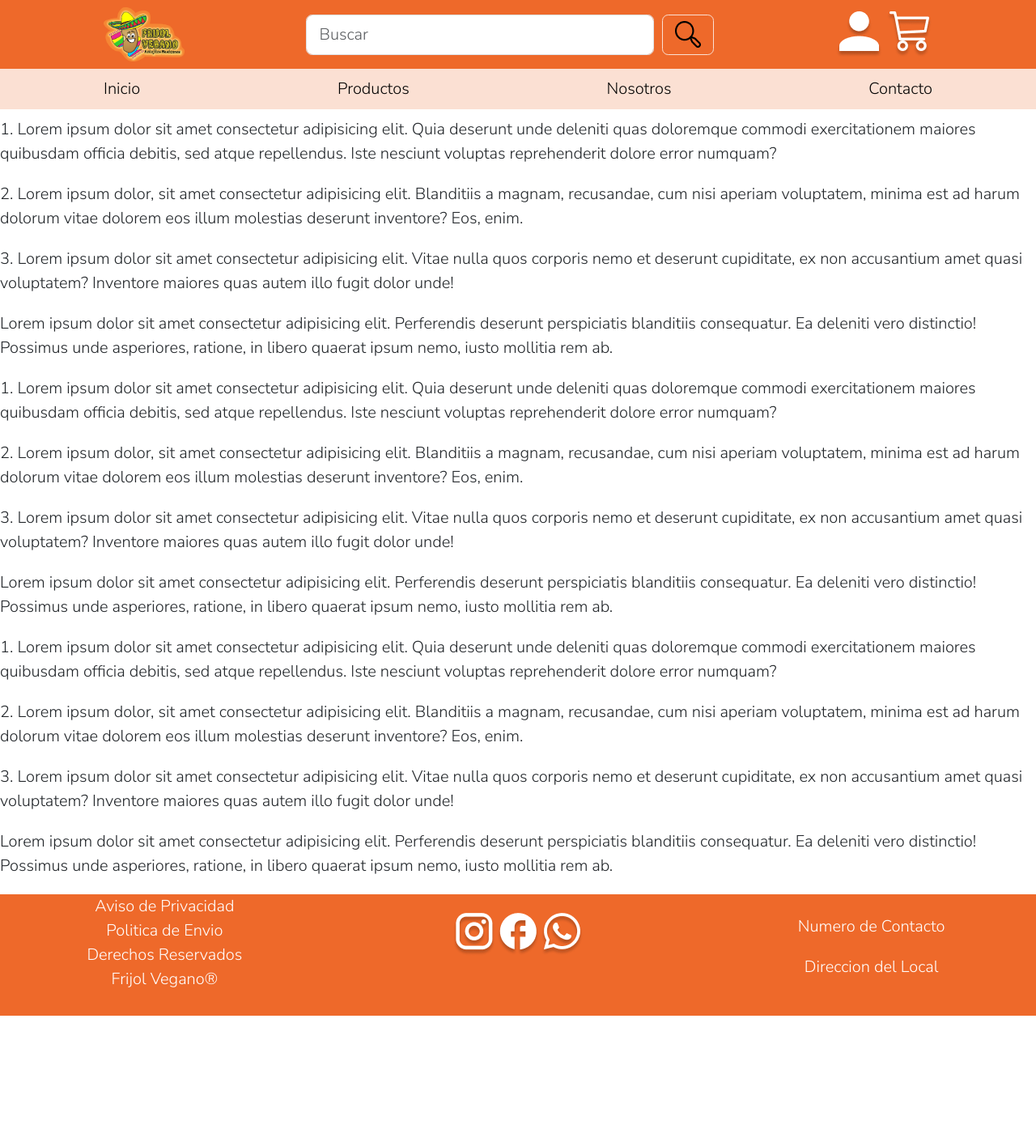
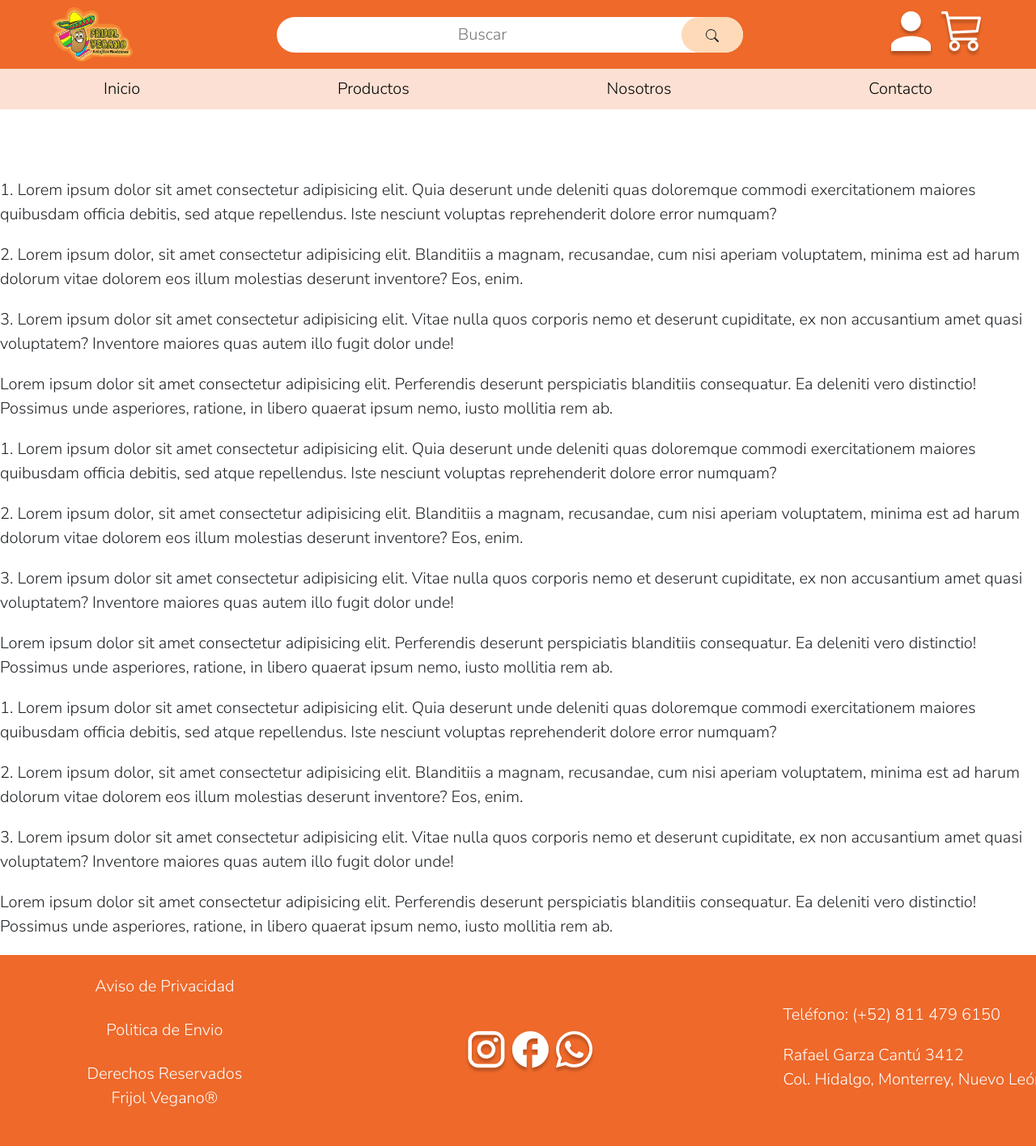
Before and after one commit to Tornsun/ProyectoIntegradorFrijolVegano, a plain HTML site: page index.html in a window 1280 px wide. Shown: the whole page at 81% size. Before the commit the page ends 1255 px from the top, so only its background shows below. Drawn offline with nearby package versions, Linux system fonts and the light colour scheme.

Commit message:
Se actualiza navBar con las funciones responsivas al 100% y con detalles menores a pulir, de esta forma tendran la base para poder incluir todo su codigo de cada una de las paginas

```diff
--- a/index.html
+++ b/index.html
@@ -12,24 +12,37 @@
 
 <body>
     <header>
-        <nav>
+        <nav class="navbar navbar-expand-md ">
             <div class="posicionNavBar">
                 <div class="row">
                     <div class="col-sm-12 col-md-4 col-lg-4">
                         <div class="navBarSuperior">
 
-                            <div class="logo">
+                            <div class="logo d-none d-lg-block">
                                 <img src="./assets/img/logo.png">
                             </div>
 
-                            <div class="buscador d-none d-lg-block">
-                                <form class="d-flex" role="search">
-                                    <input class="form-control me-2" type="search" placeholder="Buscar"
-                                        aria-label="Search">
-                                    <button class="btn btn-outline-success" type="submit">
-                                        <img src="./assets/img/Lupa.png">
-                                    </button>
-                                </form>
+                            <div class="menu-hamburguesa d-lg-none ">
+                            <svg xmlns="http://www.w3.org/2000/svg" width="16" height="16" fill="currentColor"
+                                class="bi bi-list" viewBox="0 0 16 16">
+                                <path fill-rule="evenodd"
+                                    d="M2.5 12a.5.5 0 0 1 .5-.5h10a.5.5 0 0 1 0 1H3a.5.5 0 0 1-.5-.5zm0-4a.5.5 0 0 1 .5-.5h10a.5.5 0 0 1 0 1H3a.5.5 0 0 1-.5-.5zm0-4a.5.5 0 0 1 .5-.5h10a.5.5 0 0 1 0 1H3a.5.5 0 0 1-.5-.5z" />
+                            </svg>
+                            </div>
+
+                            <div class="contenedor-barra-busqueda d-none d-lg-block">
+                                <input class="barra-buscar" type="textbox" placeholder="Buscar">
+                                <div class="boton-buscar">
+                                    <svg xmlns="http://www.w3.org/2000/svg" width="16" height="16" fill="currentColor"
+                                        class="bi bi-search" viewBox="0 0 16 16">
+                                        <path
+                                            d="M11.742 10.344a6.5 6.5 0 1 0-1.397 1.398h-.001c.03.04.062.078.098.115l3.85 3.85a1 1 0 0 0 1.415-1.414l-3.85-3.85a1.007 1.007 0 0 0-.115-.1zM12 6.5a5.5 5.5 0 1 1-11 0 5.5 5.5 0 0 1 11 0z" />
+                                    </svg>
+                                </div>
+                            </div>
+
+                            <div class="logoCentral d-lg-none">
+                                <img src="./assets/img/logo.png">
                             </div>
 
                             <div class="logos">
@@ -43,6 +56,7 @@
                         </div>
                     </div>
                 </div>
+
                 <div class="row">
                     <div class="d-none col-lg-12 d-lg-block">
                         <div class="navBarInferior">
@@ -57,6 +71,8 @@
                 </div>
             </div>
         </nav>
+
+
     </header>
     <section class="contenido">
         <p>1. Lorem ipsum dolor sit amet consectetur adipisicing elit. Quia deserunt unde deleniti quas doloremque
@@ -104,11 +120,21 @@
             consequatur. Ea deleniti vero distinctio! Possimus unde asperiores, ratione, in libero quaerat ipsum nemo,
             iusto
             mollitia rem ab.</p>
+
+
     </section>
 
-
+<footer>
     <div class="footer">
         <div class="row">
+
+            <div class="col-sm-12 col-md-4 col-lg-4 d-lg-none d-md-none d-sm-block">
+                <div class="redesSociales">
+                    <a href="https://instagram.com/frijolvegano"><img src="./assets/img/Instagram.png"></a>
+                    <a href="https://www.facebook.com/FrijolVegano/"><img src="./assets/img/Facebook.png"></a>
+                    <a><img src="./assets/img/WhatsApp.png"></a>
+                </div>
+            </div>
 
             <div class="col-sm-12 col-md-4 col-lg-4">
                 <div class="textoIzquierda">
@@ -118,22 +144,23 @@
                 </div>
             </div>
 
-            <div class="col-sm-12 col-md-4 col-lg-4">
-                <div class="redesSociales">
+            <div class="contenedorRedes col-sm-12 col-md-4 col-lg-4 d-lg-block d-md-block d-sm-none">
+                <div class="redesSocialesCentral">
                     <a href="https://instagram.com/frijolvegano"><img src="./assets/img/Instagram.png"></a>
                     <a href="https://www.facebook.com/FrijolVegano/"><img src="./assets/img/Facebook.png"></a>
-                    <a><img src="./assets/img/WhatsApp.png"></a>
+                    <a href="https://wa.me/message/EYIG5NRSYCEJE1"><img src="./assets/img/WhatsApp.png"></a>
                 </div>
             </div>
 
-            <div class="col-sm-12 col-md-4 col-lg-4">
+            <div class="contenedorContacto col-sm-12 col-md-4 col-lg-4">
                 <div class="textoDerecha">
-                    <p>Numero de Contacto</p>
-                    <p>Direccion del Local</p>
+                    <p>Teléfono: (+52) 811 479 6150</p>
+                    <p>Rafael Garza Cantú 3412<br> Col. Hidalgo, Monterrey, Nuevo León</p>
                 </div>
             </div>
         </div>
     </div>
+</footer>
 
     <!-- <footer class="footer">
         <div class="row">
--- a/styles/style.css
+++ b/styles/style.css
@@ -8,15 +8,13 @@
     font-size: 20px;
 }
 
-@media (min-width: 768px) and (max-width: 5000px){
-
 .navBarSuperior {
     background-color: #EE692A;
     display: flex;
     justify-content: space-between;
     align-items: center;
     height: 85px;
-    padding: 5px 10%;
+    padding: 2px 5%;
     position: fixed;
     top: 0px;
     right: 0px;
@@ -27,17 +25,48 @@
     width: 100px;
 }
 
-.form-control {
-    width: 430px;
+.contenedor-barra-busqueda{
+    width: 50%;
+    position: relative;
+
 }
 
-.btn {
-    border-color: #FBE0D3;
+.barra-buscar{
+    width:100%;
+    border: 0;
+    outline: none;
+    border-radius: 100px;
+    text-align: center;
+    padding:7px;
+    padding-inline-end:15%;
+    padding-inline-start:3%;
+
 }
 
-.btn:hover {
-    background-color: #FBE0D3;
-    border-color: #FBE0D3;
+.boton-buscar{
+    position: absolute;
+    border: 0;
+    outline: none;
+    background:peachpuff;
+    border-radius: 100px;
+    padding:7px 30px;
+    right:0;
+    top:0;
+}
+
+.logos{
+    align-items: end;
+}
+
+.menu-hamburguesa svg{
+    width: 80px;
+    height: 80px;
+    display:flex;
+    color: white;
+}
+
+.logoCentral img {
+    width: 100px;
 }
 
 /* .posicionNavBar row col-sm-12 navBarInferior{
@@ -69,30 +98,17 @@ a {
     text-decoration: none;
     color: black;
 }
-}
+
 .contenido {
-    margin-top: 145px;
+    margin-top: 200px;
 }
 
 .footer {
     background-color: #EE692A;
-    justify-content: space-between;
-    margin: auto;
-    position: static;
-    bottom: 0px;
-    left: 0px;
-    right: 0px;
-    /* display: flex;
-    align-items: center;
-    justify-content: space-between; */
-    /* position: fixed;
-    bottom: 0px;
-    right: 0px;
-    left: 0px; */
+    /* justify-content: space-between; */
 }
 
-.textoIzquierda,
-span {
+.textoIzquierda, span {
     display: flex;
     align-items: center;
     height: -50%;
@@ -100,22 +116,36 @@ span {
     color: white;
     justify-content: center;
     text-align: center;
+    padding: 12px;
+}
+
+.contenedorRedes{
+    position: relative;
 }
 
 .redesSociales {
     display: flex;
     align-items: center;
-    height: 100px;
-    /* vertical-align: middle; */
-    /* flex-direction: row; */
     justify-content: center;
 }
 
-.textoDerecha {
+.redesSocialesCentral{
     display: flex;
-    align-items: center;
-    height: 150px;
+    justify-content: center;
+    position: absolute;
+    top: 40%;
+    left: 35%;
+}
+
+.contenedorContacto{
+    position:relative;
+}
+
+.textoDerecha{
     flex-direction: column;
     color: white;
     justify-content: center;
+    position: absolute;
+    top: 25%;
+    left: 25%;
 }
```
